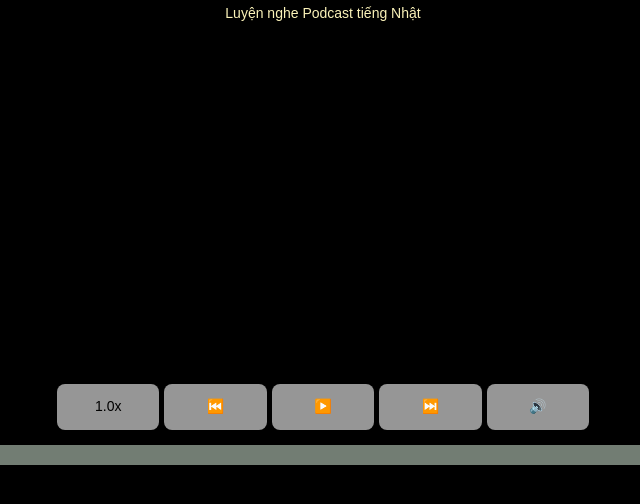
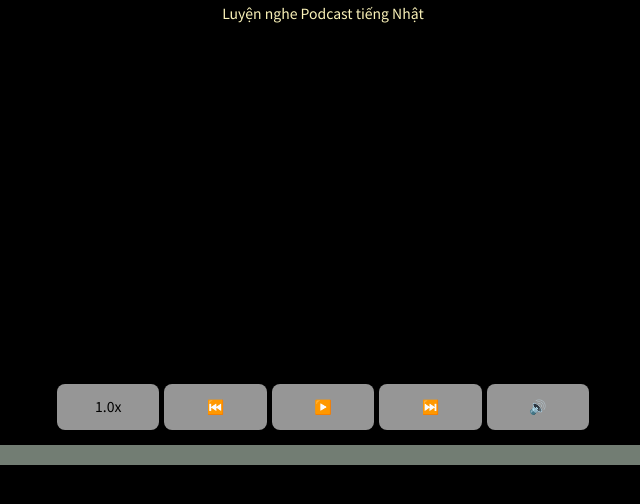
Before and after one commit to phanvankhaiofficial/podcast, a plain HTML site: page index.html in a window 1280 px wide. Shown: the full height of the page, 317-957 px from the left. Drawn offline with nearby package versions, Linux system fonts and the light colour scheme.

Commit message:
fix font

```diff
--- a/index.html
+++ b/index.html
@@ -5,10 +5,12 @@
     <meta name="viewport" content="width=device-width, initial-scale=1.0">
     <title>Nhúng Video YouTube với Phụ đề</title>
     <link href="https://cdn.jsdelivr.net/npm/bootstrap@5.3.0/dist/css/bootstrap.min.css" rel="stylesheet">
+    <link href="https://fonts.googleapis.com/css2?family=Noto+Sans+JP:wght@300;400;700&display=swap" rel="stylesheet">
     <style>
         body {
             text-align: center;
-            font-family: Arial, sans-serif;
+            font-family: 'Noto Sans JP', sans-serif;
+            font-weight: 400;
             overflow: hidden; /* Không cho cuộn trang */
             background: black;
         }
```
